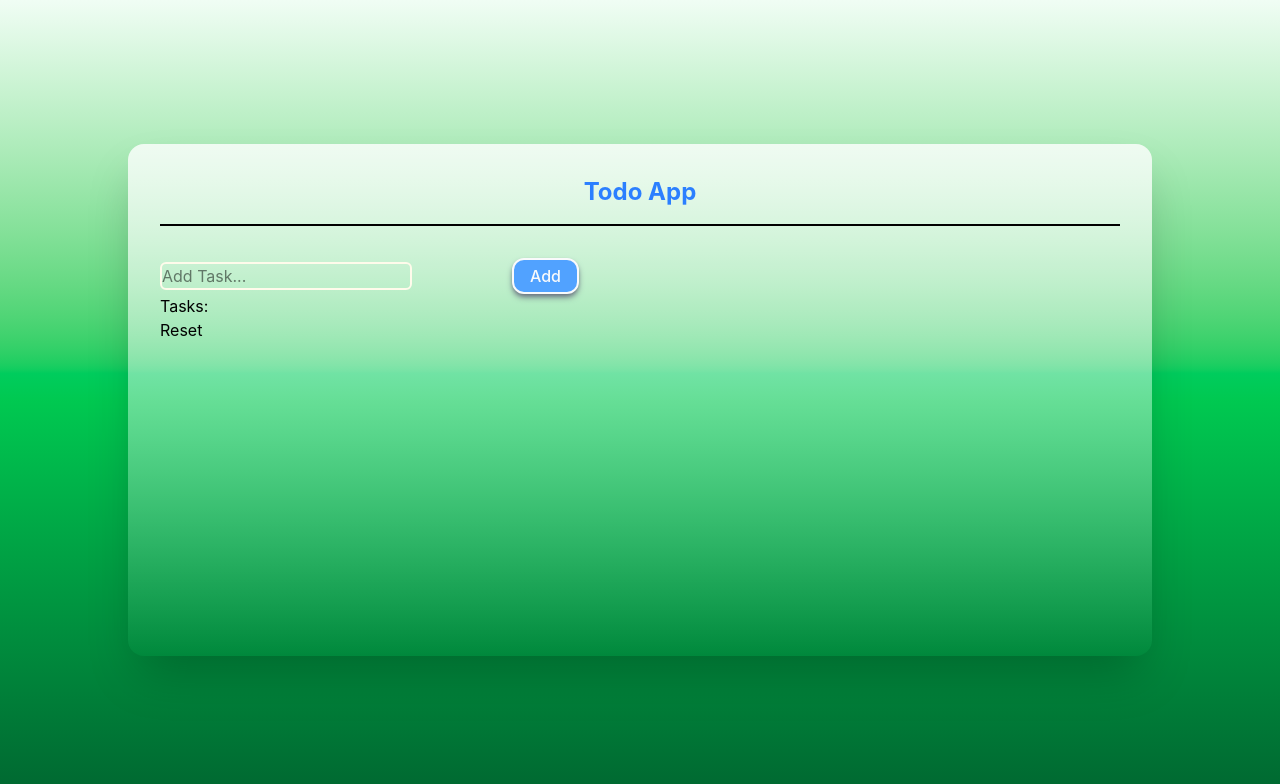
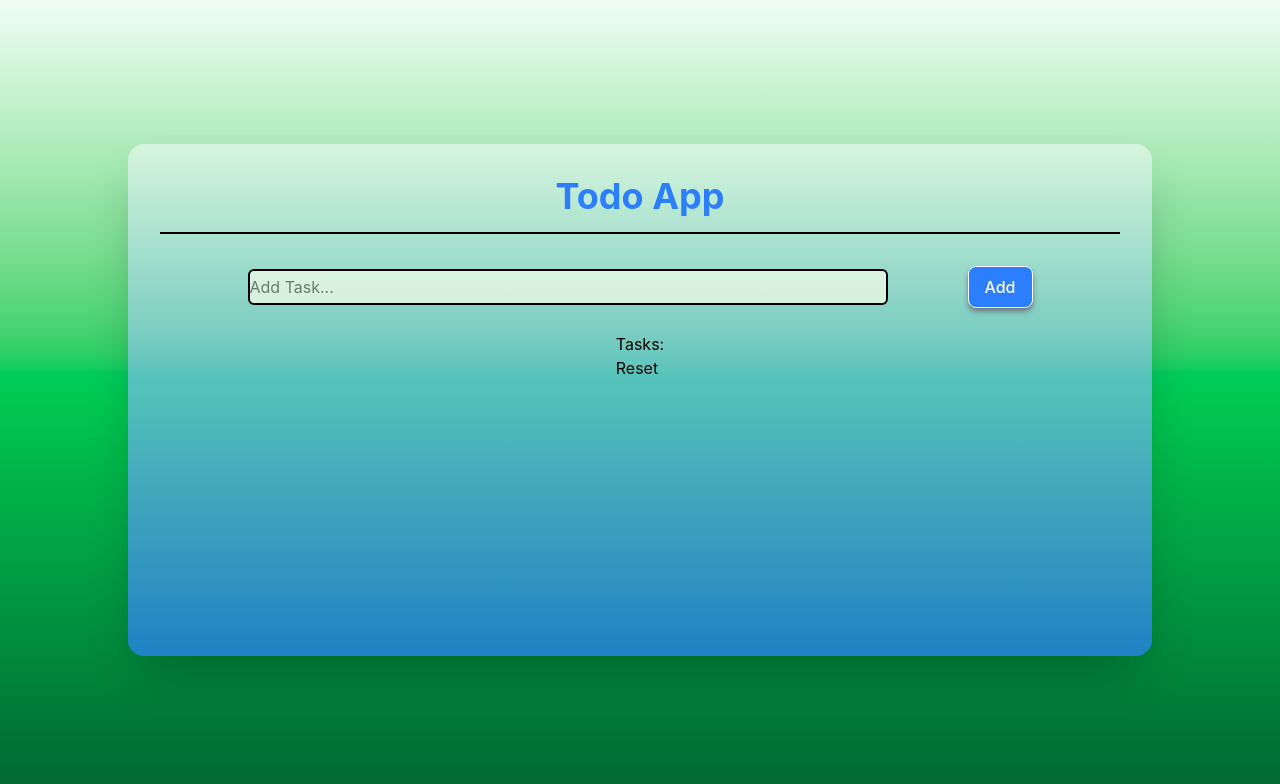
Before and after one commit to RushiBhatt0809/Todo-App, a React (Vite) app: page / in a window 1280 px wide. Shown: the top 784 px of the page. Built offline with nearby package versions, Linux system fonts and the light colour scheme.

Commit message:
Added Button component for style

```diff
--- a/src/App.jsx
+++ b/src/App.jsx
@@ -34,7 +34,7 @@ function App() {
 
   return (
     <div className="bg-linear-to-b from-green-50 via-green-500 to-green-800 min-h-screen flex items-center justify-center">
-      <div className="bg-linear-to-b from-white/80 to-transparent p-8 max-w-[80vw] rounded-2xl w-full shadow-2xl min-h-[40vw]">
+      <div className="bg-linear-to-b from-white/50 to-blue-500/70 p-8 max-w-[80vw] rounded-2xl w-full shadow-2xl min-h-[40vw]">
         <Header />
         <AddTodo addTask={addTask} />
         <TodoList task={task} del={deleteTask} toggle={toggleTask} reset={clearAll} />
--- a/src/components/AddTodo.jsx
+++ b/src/components/AddTodo.jsx
@@ -1,25 +1,26 @@
 import { useState } from "react";
+import Button from "./Button";
 
 function AddTodo({ addTask }) {
     const [text, setText] = useState('');
 
     return (
-        <div className="">
+        <div className="flex items-center justify-center mb-6">
             <input
-                className=" border-amber-50 border-2 rounded-md mr-25"
+                className="bg-lime-50/70 border-2 rounded-md min-w-[50vw] py-1"
                 id="Task name"
                 type="text"
                 placeholder="Add Task..."
                 value={text}
                 onChange={(e) => setText(e.target.value)}
             />
-            <button
-                className=" bg-blue-400 px-4 py-1 font-medium text-gray-50 rounded-xl border-2 shadow-md shadow-gray-500"
+            <Button
+                className="shadow-md shadow-gray-500 ml-20"
                 onClick={() => {
                     if (text === '') return;
                     else
                         addTask(text); setText('');
-                }}>Add</button>
+                }}>Add</Button>
         </div>
     );
 }
--- /dev/null
+++ b/src/components/Button.jsx
@@ -0,0 +1,21 @@
+function Button({ children, onClick, variant = 'primary', className = '' }) {
+    const base = 'px-4 py-2 rounded-lg font-medium transition cursor-pointer'
+
+    const variants = {
+        primary: 'bg-blue-500 border-1 hover:bg-blue-600 text-white',
+        outline: 'border border-blue-900 text-blue-900 hover:bg-blue-50',
+        danger: 'bg-red-500 hover:bg-red-700 text-white',
+        ghost: 'text-gray-600 hover:bg-gray-100',
+    }
+
+    return (
+        <button
+            onClick={onClick}
+            className={`${base} ${variants[variant]} ${className}`}
+        >
+            {children}
+        </button>
+    )
+}
+
+export default Button
--- a/src/components/Header.jsx
+++ b/src/components/Header.jsx
@@ -3,7 +3,7 @@
 function Header() {
     return (
         <div className="mb-8  pb-4 border-b-2 flex justify-center">
-            <h1 className=" text-2xl text-blue-500 font-bold">Todo App</h1>
+            <h1 className=" text-4xl text-blue-500 font-bold">Todo App</h1>
         </div>
     );
 }
--- a/src/components/TodoList.jsx
+++ b/src/components/TodoList.jsx
@@ -25,10 +25,14 @@ function TodoList(props) {
     })
 
     return (
-        <div>
-            <h1>Tasks:</h1>
-            {allTask}
-            <button onClick={() => reset()}>Reset</button>
+        <div className="flex justify-center items-center">
+            <div>
+                <h1>Tasks:</h1>
+                {allTask}
+                <button
+                    className=""
+                    onClick={() => reset()}>Reset</button>
+            </div>
         </div>
     );
 }
```
